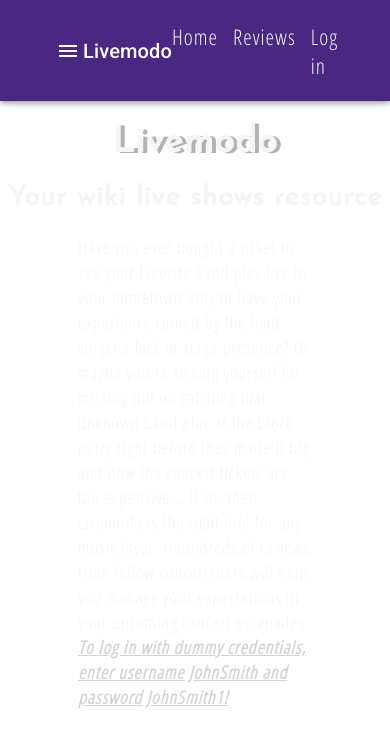
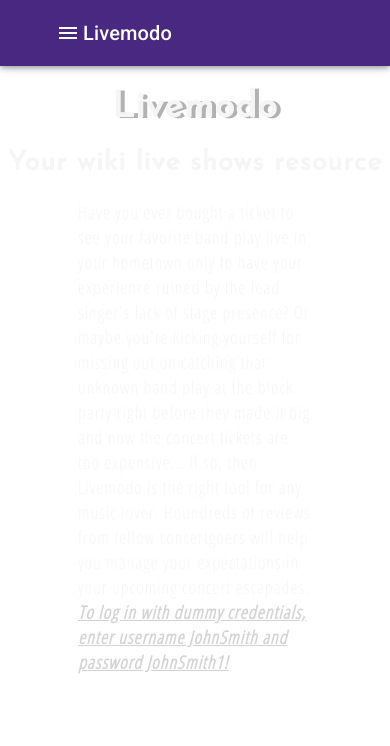
Before and after one commit to BC1985/livemodo, a React (Create React App) app: page / in a window 390 px wide. Shown: the top 746 px of the page. Built offline with nearby package versions, Linux system fonts and the light colour scheme.

Commit message:
Hide links on breakpoint

```diff
--- a/src/NavBar/Navbar.js
+++ b/src/NavBar/Navbar.js
@@ -15,10 +15,15 @@ export const showRoutes = routes => {
   ));
 };
 const Navbar = ({ routes, authenticateRoutes, isLoggedIn }) => {
-  const useStyles = makeStyles(() => ({
+  const useStyles = makeStyles(theme => ({
     title: {
       flexGrow: 1,
     },
+    links: {
+      [theme.breakpoints.down("sm")]: {
+        display: "none",
+      }
+    }
   }));
   const classes = useStyles();
 
@@ -34,7 +39,7 @@ const Navbar = ({ routes, authenticateRoutes, isLoggedIn }) => {
           Livemodo
         </Typography>
         <div className="spacer" />
-        <div className="nav-links">
+        <div className={`nav-links ${classes.links}`}>
           <ul>{showRoutes(isLoggedIn ? authenticateRoutes : routes)}</ul>
         </div>
       </Toolbar>
```
